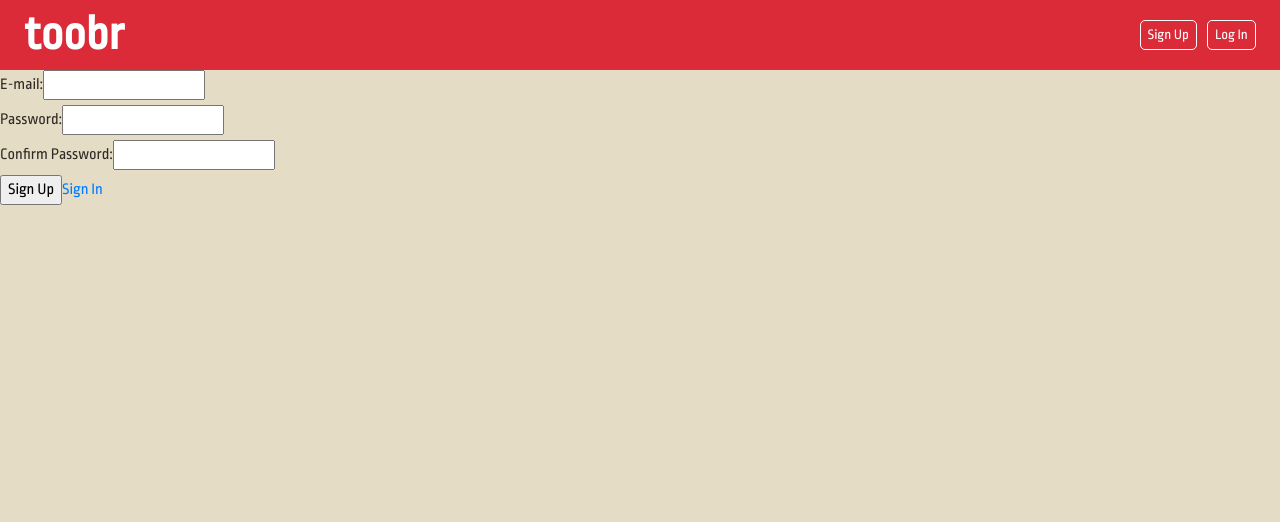
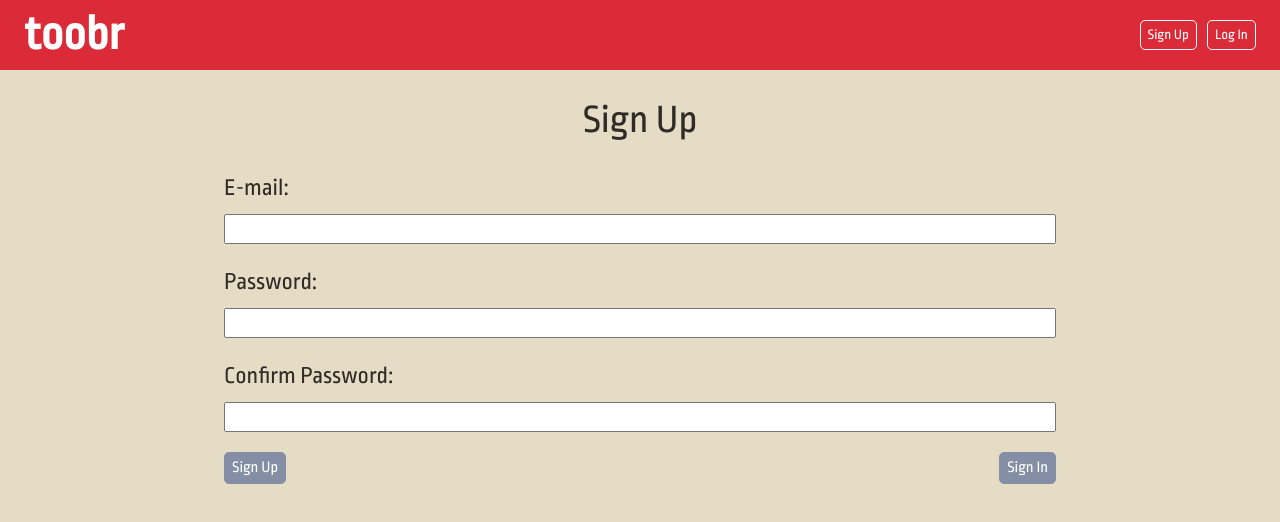
Before and after one commit to HunterMcAfee/toobr, a React (Create React App) app in the folder client/: page /signUp in a window 1280 px wide. Shown: the top 522 px of the page. Built offline with nearby package versions, Linux system fonts and the light colour scheme; no server answers.

Commit message:
Styled sign in and sign up

```diff
--- a/client/src/components/SignIn.js
+++ b/client/src/components/SignIn.js
@@ -2,6 +2,23 @@ import React, { Component } from 'react';
 import { Redirect, Link } from 'react-router-dom';
 import axios from 'axios';
 import { setAxiosHeaders } from '../util';
+import styled from 'styled-components';
+
+const FormStyles = styled.div`
+margin-top: 20px;
+label {
+    font-size: 150%;
+}
+input {
+    width: 65vw;
+    margin-bottom: 20px;
+}
+
+`
+const TitleStyle = styled.div`
+font-size: 250%;
+margin-top: 20px;
+`
 
 class SignUp extends Component {
  constructor(){
@@ -36,18 +53,33 @@ _signIn = async (e) => {
    }
    return (
       <div>
+      <TitleStyle className="row justify-content-center">
+                  Sign In
+      </TitleStyle>
+
+      <div className="row justify-content-center">
+        <FormStyles>
           <form onSubmit={this._signIn}>
             <div>
               <label htmlFor="email">E-mail: </label>
+              <br />
               <input onChange={this._handleChange} type="text" name="email" value={this.state.email} />
             </div>
+
             <div>
               <label htmlFor="password">Password: </label>
+              <br />
               <input onChange={this._handleChange} type="password" name="password" value={this.state.password} />
             </div>
-         <button>Sign In</button>
-         <Link to="/signup">Sign Up</Link>
+
+            <div style={{display: "flex", justifyContent: "space-between"}}>
+              <button className="default-button">Sign In</button>
+              <Link to="/signup"><button className="default-button">Sign Up</button></Link>
+            </div>
+
           </form>
+        </FormStyles>
+      </div>
     </div>
    );
  }
--- a/client/src/components/SignUp.js
+++ b/client/src/components/SignUp.js
@@ -2,6 +2,22 @@ import React, { Component } from 'react';
 import { Redirect, Link } from 'react-router-dom';
 import axios from 'axios';
 import { setAxiosHeaders } from '../util';
+import styled from 'styled-components';
+
+const FormStyles = styled.div`
+margin-top: 20px;
+label {
+    font-size: 150%;
+}
+input {
+    width: 65vw;
+    margin-bottom: 20px;
+}
+`
+const TitleStyle = styled.div`
+font-size: 250%;
+margin-top: 20px;
+`
 
 class SignUp extends Component {
  constructor(){
@@ -43,23 +59,40 @@ class SignUp extends Component {
    }
    return (
     <div>
+      <TitleStyle className="row justify-content-center">
+                  Sign Up
+      </TitleStyle>
+
+      <div className="row justify-content-center">
+        <FormStyles>
           <form onSubmit={this._signUp}>
+
             <div>
               <label htmlFor="email">E-mail: </label>
+              <br />
               <input onChange={this._handleChange} type="text" name="email" value={this.state.email} />
             </div>
+
             <div>
               <label htmlFor="password">Password: </label>
+              <br />
               <input onChange={this._handleChange} type="password" name="password" value={this.state.password} />
             </div>
+
             <div>
               <label htmlFor="password">Confirm Password: </label>
+              <br />
               <input onChange={this._handleChange} type="password" name="password_confirmation" value={this.state.password_confirmation} />
             </div>
 
-         <button>Sign Up</button>
-         <Link to="/signin">Sign In</Link>
+            <div style={{display: "flex", justifyContent: "space-between"}}>
+              <button className="default-button">Sign Up</button>
+              <Link to="/signin"><button className="default-button">Sign In</button></Link>
+            </div>
+
           </form>
+        </FormStyles>
+      </div>
     </div>
    );
  }
```
Lines whose indentation alone changed are shown as unchanged.
